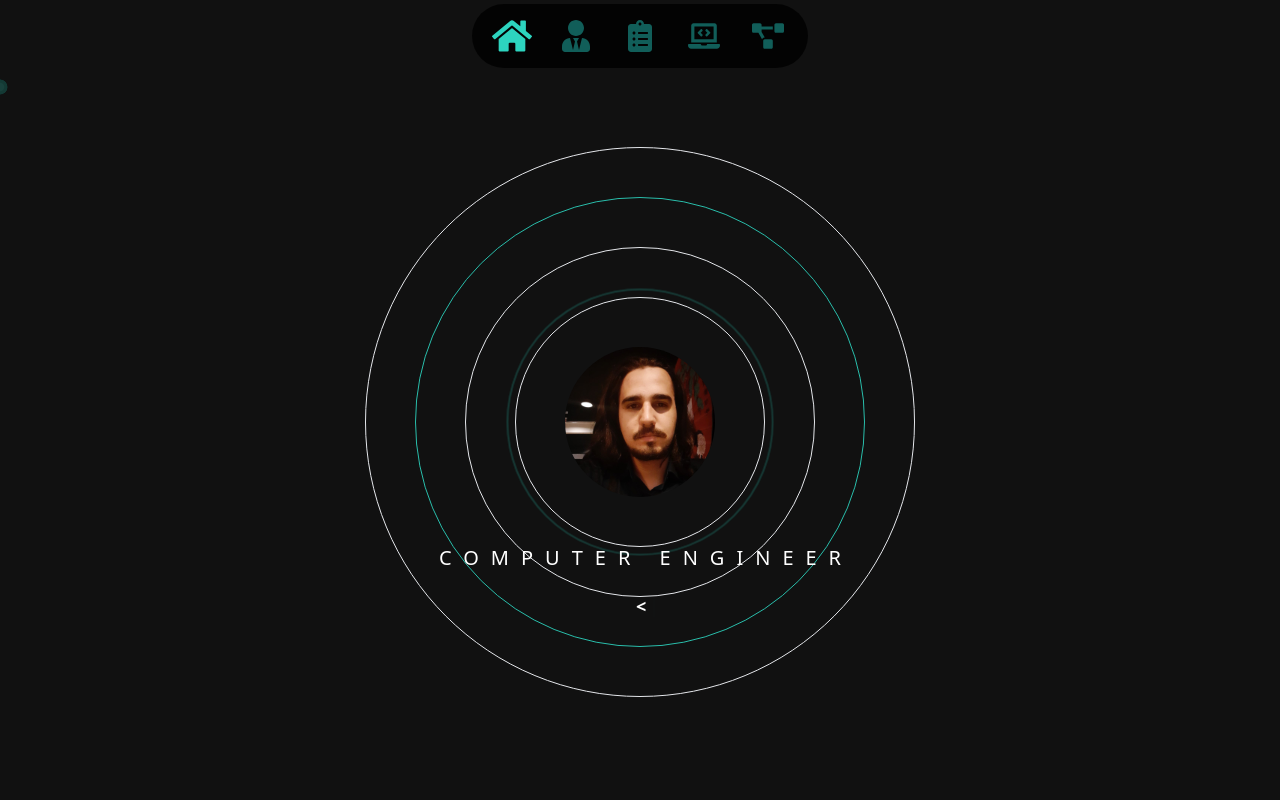
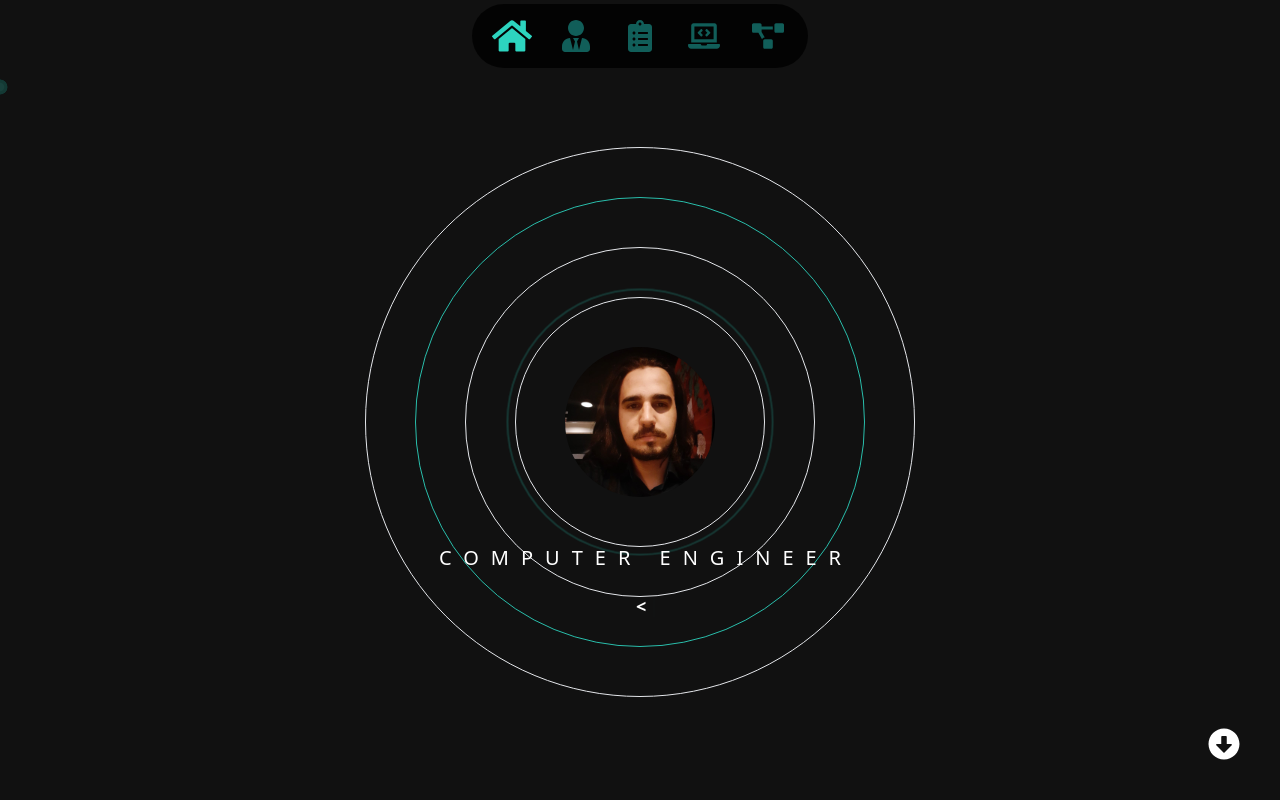
Before and after one commit to carlospasqualidev/my-portfolio-tailwind, a Next.js app: page / in a window 1280 px wide. Shown: the top 800 px of the page. Built offline with nearby package versions, Linux system fonts and the light colour scheme.

Commit message:
fix scroll

```diff
--- a/src/app/layout.tsx
+++ b/src/app/layout.tsx
@@ -2,7 +2,7 @@ import { Navbar } from '@/components/Navbar';
 import './globals.css';
 import Image from 'next/image';
 import { svgs } from '@/assets';
-import { url } from 'inspector';
+import { NavigateButton } from '@/components/NavigateButtons';
 
 export default function RootLayout({
   children,
@@ -13,6 +13,7 @@ export default function RootLayout({
     <html lang="en">
       <head />
       <body>
+        <NavigateButton />
         <Image
           src={svgs.BackgroundParticles}
           alt=""
--- a/src/components/Navbar.tsx
+++ b/src/components/Navbar.tsx
@@ -1,41 +1,7 @@
 'use client';
+import { navbarData } from '@/constants/navbarData';
 import { motion } from 'framer-motion';
 import { useState } from 'react';
-import {
-  FaHome,
-  FaLaptopCode,
-  FaUserTie,
-  FaClipboardList,
-  FaProjectDiagram,
-} from 'react-icons/fa';
-
-const data = [
-  {
-    Icon: FaHome,
-    href: '#home',
-    delay: 0.5,
-  },
-  {
-    Icon: FaUserTie,
-    href: '#about',
-    delay: 0.75,
-  },
-  {
-    Icon: FaClipboardList,
-    href: '#experiences',
-    delay: 1,
-  },
-  {
-    Icon: FaLaptopCode,
-    href: '#skills',
-    delay: 1.25,
-  },
-  {
-    Icon: FaProjectDiagram,
-    href: '#projects',
-    delay: 1.5,
-  },
-];
 
 export function Navbar() {
   const [urlHash, setUrlHash] = useState('#home');
@@ -54,7 +20,7 @@ export function Navbar() {
         className="w-fit h-full bg-black bg-opacity-80 flex justify-center items-center px-6 rounded-full max-sm:w-full max-sm:rounded-none"
       >
         <ul className="flex gap-8">
-          {data.map((data) => (
+          {navbarData.map((data) => (
             <li
               className={
                 data.href === urlHash
--- /dev/null
+++ b/src/components/NavigateButtons.tsx
@@ -0,0 +1,37 @@
+'use client';
+
+import { useState } from 'react';
+import { FaArrowAltCircleUp, FaArrowAltCircleDown } from 'react-icons/fa';
+
+import { navbarData } from '../constants';
+
+export function NavigateButton() {
+  const [section, setSection] = useState<number>(0);
+
+  return (
+    <div className="fixed bottom-10 right-10 z-50">
+      <a
+        href={navbarData[section].href}
+        onClick={() => setSection((prevState) => prevState - 1)}
+      >
+        <FaArrowAltCircleUp
+          size={32}
+          className={`hover:scale-125 hover:opacity-100 ease-in transition-all ${
+            section === 0 && 'hidden'
+          }`}
+        />
+      </a>
+      <a
+        href={navbarData[section].href}
+        onClick={() => setSection((prevState) => prevState + 1)}
+      >
+        <FaArrowAltCircleDown
+          size={32}
+          className={`hover:scale-125 hover:opacity-100 ease-in transition-all ${
+            navbarData.length - 1 === section && 'hidden'
+          }`}
+        />
+      </a>
+    </div>
+  );
+}
--- a/src/constants/index.ts
+++ b/src/constants/index.ts
@@ -1 +1,2 @@
-export * from "./data"
+export * from './data';
+export * from './navbarData';
--- /dev/null
+++ b/src/constants/navbarData.ts
@@ -0,0 +1,35 @@
+import {
+  FaHome,
+  FaLaptopCode,
+  FaUserTie,
+  FaClipboardList,
+  FaProjectDiagram,
+} from 'react-icons/fa';
+
+export const navbarData = [
+  {
+    Icon: FaHome,
+    href: '#home',
+    delay: 0.5,
+  },
+  {
+    Icon: FaUserTie,
+    href: '#about',
+    delay: 0.75,
+  },
+  {
+    Icon: FaClipboardList,
+    href: '#experiences',
+    delay: 1,
+  },
+  {
+    Icon: FaLaptopCode,
+    href: '#skills',
+    delay: 1.25,
+  },
+  {
+    Icon: FaProjectDiagram,
+    href: '#projects',
+    delay: 1.5,
+  },
+];
```
